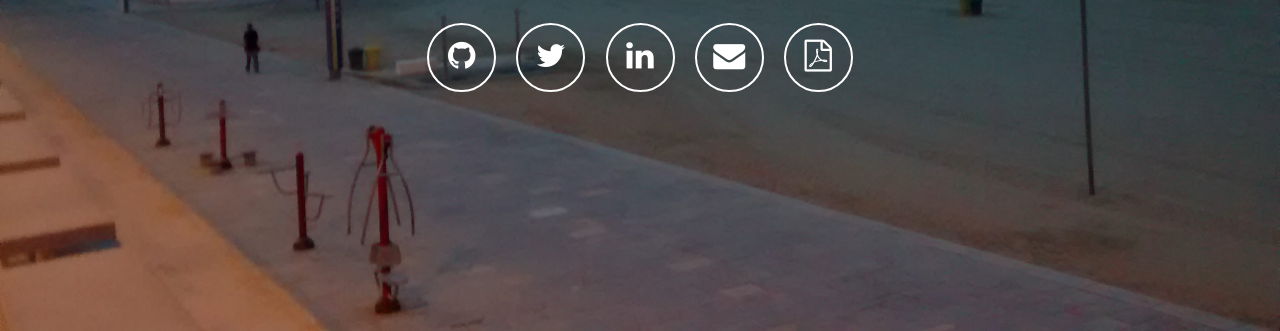
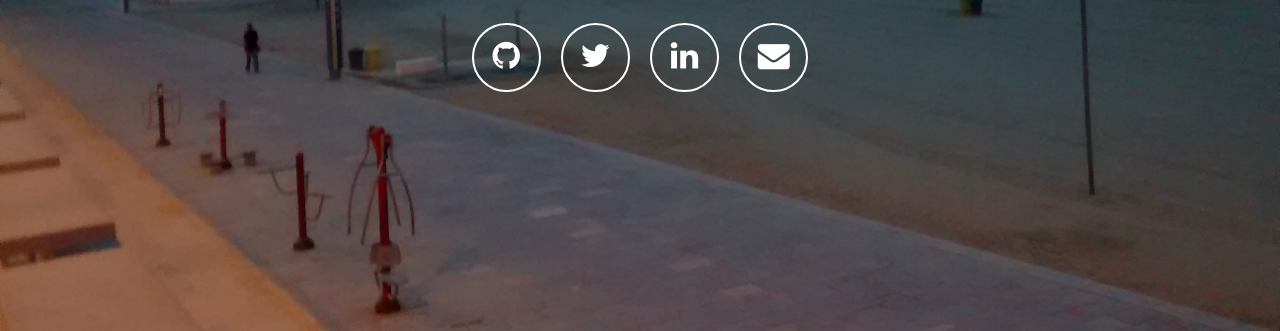
Before and after one commit to meis/meis.github.io, a plain HTML site: page index.html in a window 1280 px wide. Shown: the part 469-800 px from the top of the page. Drawn offline with nearby package versions, Linux system fonts and the light colour scheme.

Commit message:
Remove CV

```diff
--- a/index.html
+++ b/index.html
@@ -24,7 +24,6 @@
         <li><a class="fa fa-2x fa-twitter" href="https://twitter.com/m_e_i_s"><span class="description">Twitter</span></a></li>
         <li><a class="fa fa-2x fa-linkedin" href="https://linkedin.com/in/marcegeaisala"><span class="description">LinkedIn</span></a></li>
         <li><a class="fa fa-2x fa-envelope" href="mailto:marc.egea.sala@gmail.com"><span class="description">Email</span></a></li>
-        <li><a class="fa fa-2x fa-file-pdf-o" href="meis-cv.pdf" target="_blank"><span class="description">CV</span></a></li>
       </ul>
     </div>
   </body>
```
Also changed, not shown: 1 other file.
